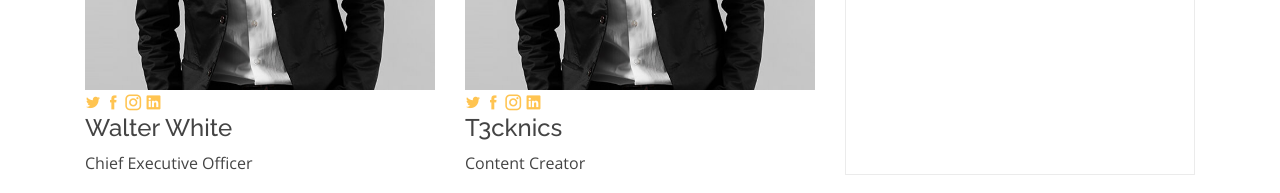
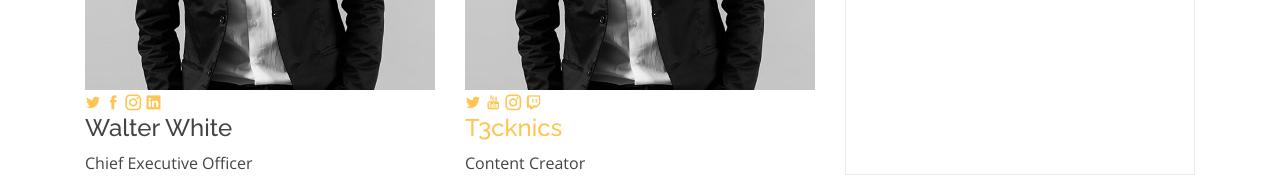
Before and after one commit to TristanDMartin/T3cknicstwitch, a plain HTML site: page index.html in a window 1280 px wide. Shown: the part 2222-2415 px from the top of the page. Drawn offline with nearby package versions, Linux system fonts and the light colour scheme.

Commit message:
sending new update

```diff
--- a/index.html
+++ b/index.html
@@ -280,13 +280,13 @@
                 <img src="assets/img/team/team-1.jpg" class="img-fluid" alt="">
                 <div class="social">
                   <a href=""><i class="icofont-twitter"></i></a>
-                  <a href=""><i class="icofont-facebook"></i></a>
+                  <a href=""><i class="icofont-youtube"></i></a>
                   <a href=""><i class="icofont-instagram"></i></a>
-                  <a href=""><i class="icofont-linkedin"></i></a>
+                  <a href=""><i class="icofont-twitch"></i></a>
                 </div>
               </div>
               <div class="member-info">
-                <h4>T3cknics</h4>
+                <h4><a href="">T3cknics</a></h4>
                 <span>Content Creator</span>
               </div>
             </div>
```
